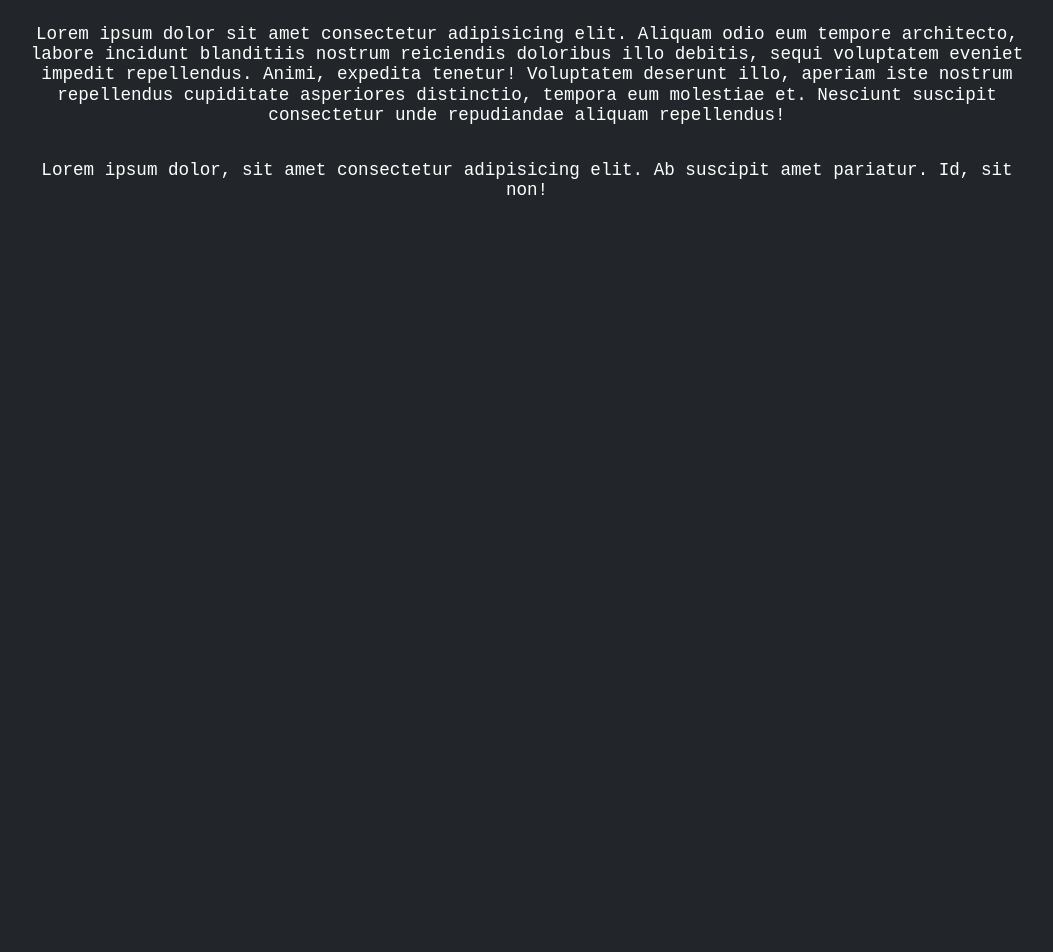
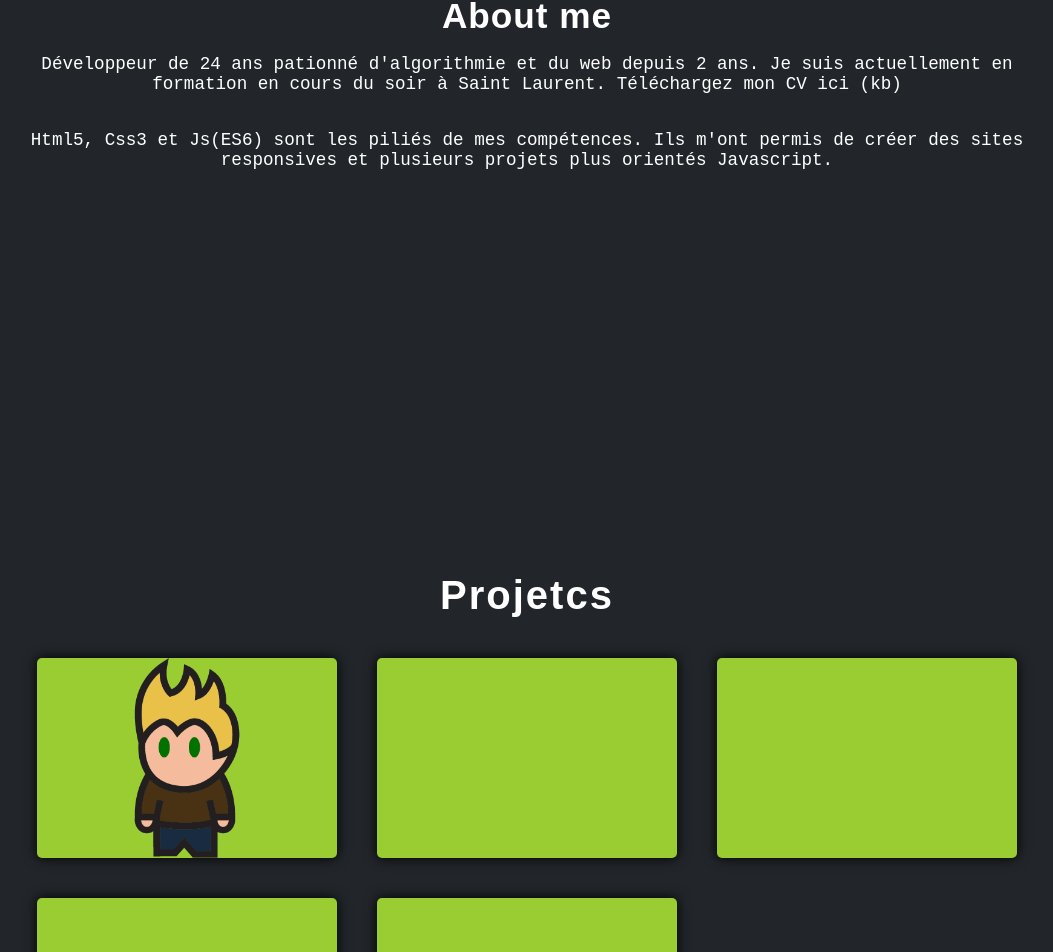
Before and after one commit to PierreYvesFlamand/Portfolio, a React (Create React App) app: page / in a window 1280 px wide. Shown: the part 1108-2060 px from the top of the page, without its empty margins (113-1166 px from the left). Built offline with nearby package versions, Linux system fonts and the light colour scheme.

Commit message:
Projects Work

```diff
--- a/src/containers/About/About.js
+++ b/src/containers/About/About.js
@@ -22,17 +22,20 @@ export default function About() {
     return (
         <section className='about' id='about-me'>
             <div className={`about-container${fadeIn ? ' fade-in' : ''}`} ref={ref}>
-                <h2>About me</h2>
+                <h2
+                    onClick={() => {
+                        document.querySelector('.project-modal').classList.add('show');
+                    }}
+                >
+                    About me
+                </h2>
                 <p>
-                    Lorem ipsum dolor sit amet consectetur adipisicing elit. Aliquam odio eum tempore
-                    architecto, labore incidunt blanditiis nostrum reiciendis doloribus illo debitis, sequi
-                    voluptatem eveniet impedit repellendus. Animi, expedita tenetur! Voluptatem deserunt illo,
-                    aperiam iste nostrum repellendus cupiditate asperiores distinctio, tempora eum molestiae
-                    et. Nesciunt suscipit consectetur unde repudiandae aliquam repellendus!
+                    Développeur de 24 ans pationné d'algorithmie et du web depuis 2 ans. Je suis actuellement
+                    en formation en cours du soir à Saint Laurent. Téléchargez mon CV ici (kb)
                 </p>
                 <p>
-                    Lorem ipsum dolor, sit amet consectetur adipisicing elit. Ab suscipit amet pariatur. Id,
-                    sit non!
+                    Html5, Css3 et Js(ES6) sont les piliés de mes compétences. Ils m'ont permis de créer des
+                    sites responsives et plusieurs projets plus orientés Javascript.
                 </p>
             </div>
         </section>
--- a/src/containers/ProjectModal/ProjectModal.css
+++ b/src/containers/ProjectModal/ProjectModal.css
@@ -10,6 +10,8 @@
     align-items: center;
     background-color: rgba(0, 0, 0, 0.5);
     visibility: hidden;
+
+    transition: visibility 400ms cubic-bezier(0.175, 0.985, 0.32, 1.275);
 }
 
 .project-modal.show {
@@ -23,17 +25,19 @@
     background-color: #343a41;
     box-shadow: 0 0 5px #000;
     position: relative;
-    transform: scale(0.5);
+    transform: scale(0.01);
+    opacity: 0;
 
-    transition: transform 500ms cubic-bezier(0.175, 0.885, 0.32, 1.275) 200ms;
+    transition: all 500ms cubic-bezier(0.175, 0.985, 0.32, 1.275) 10ms;
+}
+
+.project-modal.show .project-container {
+    transform: scale(1);
+    opacity: 1;
 }
 
 .project-content {
     padding: 0.8em;
-}
-
-.project-modal.show .project-container {
-    transform: scale(1);
 }
 
 .project-img {
@@ -103,7 +107,7 @@
     margin-top: 0.8em;
     margin-right: 0.7em;
 
-    transition: all 250ms ease-out;
+    transition: background 250ms ease-out;
 }
 
 .project-link i {
@@ -122,7 +126,7 @@
     width: 1em;
     cursor: pointer;
     transform: scale(0.92);
-    transition: all 250ms ease-in;
+    transition: transform 250ms ease-in;
 }
 
 .close-btn::before,
@@ -151,7 +155,7 @@
         display: flex;
         width: 1000px;
         max-width: 90%;
-        height: 500px;
+        height: 450px;
     }
 
     .project-img {
@@ -162,7 +166,7 @@
     .project-content {
         padding-left: 1em;
         width: 40%;
-        height: 500px;
+        height: 450px;
         display: flex;
         flex-direction: column;
     }
--- a/src/containers/ProjectModal/ProjectModal.js
+++ b/src/containers/ProjectModal/ProjectModal.js
@@ -49,7 +49,12 @@ export default function ProjectModal() {
                         </a>
                     </div>
                 </div>
-                <div className='close-btn'></div>
+                <div
+                    onClick={() => {
+                        document.querySelector('.project-modal').classList.remove('show');
+                    }}
+                    className='close-btn'
+                ></div>
             </article>
         </div>
     );
--- a/src/containers/Projects/Projects.css
+++ b/src/containers/Projects/Projects.css
@@ -1,4 +1,72 @@
 .projects {
     min-height: 100vh;
     background: #22262a;
+    padding-top: 5em;
 }
+
+.projects-container {
+    max-width: 1000px;
+    margin: 0 auto;
+}
+
+.projects-container h2 {
+    font-size: 2.5rem;
+    color: white;
+    text-align: center;
+    letter-spacing: 2px;
+    margin-bottom: 1em;
+}
+
+.all-projetcs {
+    display: grid;
+    padding: 0 1em;
+    grid-template-columns: repeat(auto-fill, minmax(250px, 350px));
+    grid-gap: 40px;
+    justify-content: center;
+}
+
+.project {
+    background-color: yellowgreen; /* rgb(26, 26, 26); */
+    height: 200px;
+    box-shadow: 0 0 13px #000;
+    cursor: pointer;
+    border-radius: 5px;
+    overflow: hidden;
+    position: relative;
+}
+
+.project .img {
+    display: block;
+    width: 100%;
+    height: 200px;
+    background-size: auto 100%;
+    background-position: center;
+    background-repeat: no-repeat;
+
+    transform: scale(1);
+    transition: transform 200ms ease-in;
+}
+
+.project:hover .img {
+    transform: scale(1.2);
+}
+
+.hover {
+    width: 100%;
+    height: 100%;
+    border: none;
+    background: transparent;
+
+    transition: background 2000ms ease-in;
+}
+
+.project:hover .hover {
+    background: radial-gradient(rgba(0, 0, 0, 0.1), rgba(0, 0, 0, 0.8));
+}
+
+@media screen and (min-width: 1030px) {
+    .all-projetcs {
+        padding: 0;
+        grid-template-columns: repeat(auto-fill, minmax(250px, 300px));
+    }
+}
--- a/src/containers/Projects/Projects.js
+++ b/src/containers/Projects/Projects.js
@@ -3,5 +3,21 @@ import React from 'react';
 import './Projects.css';
 
 export default function Projects() {
-    return <section className='projects' id='my-projects'></section>;
+    return (
+        <section className='projects' id='my-projects'>
+            <div className='projects-container'>
+                <h2>Projetcs</h2>
+                <div className='all-projetcs'>
+                    <div className='project'>
+                        <div className='img' style={{ backgroundImage: 'url(./data/img/avatar.png)' }}></div>
+                        <div className='hover'>{/* <a href='#'>VIEW PROJECT</a> */}</div>
+                    </div>
+                    <div className='project'></div>
+                    <div className='project'></div>
+                    <div className='project'></div>
+                    <div className='project'></div>
+                </div>
+            </div>
+        </section>
+    );
 }
```
